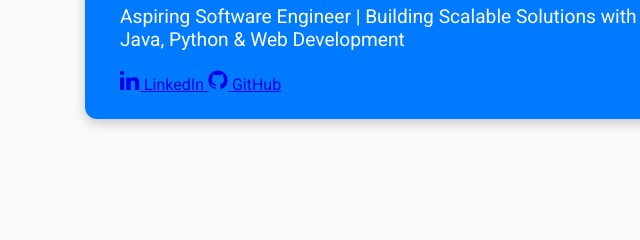
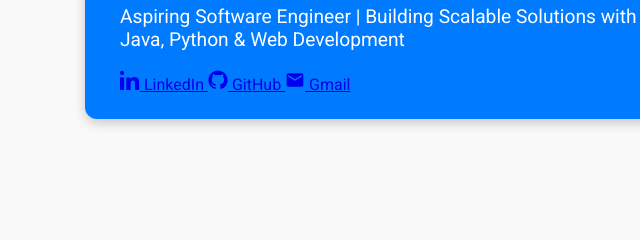
Before and after one commit to SonyDasari666/PortFolio_Website, a plain HTML site: page index.html in a window 1280 px wide. Shown: the part 507-747 px from the top of the page, 116-756 px from the left. Drawn offline with Linux system fonts and the light colour scheme.

Commit message:
Updated index.html - added Gmail link

```diff
--- a/index.html
+++ b/index.html
@@ -51,7 +51,18 @@
     </svg>
     <span>GitHub</span>
   </a>
+
+  <a href="mailto:sonydasari230@gmail.com" target="_blank" rel="noopener noreferrer" aria-label="Gmail">
+    <!-- Gmail SVG -->
+    <svg viewBox="0 0 24 24" width="20" height="20" aria-hidden="true" focusable="false">
+      <path fill="currentColor" d="M20 4H4c-1.1 0-2 .9-2 2v12c0 1.1.9 2
+      2 2h16c1.1 0 2-.9 2-2V6c0-1.1-.9-2-2-2zm0
+      4-8 5-8-5V6l8 5 8-5v2z"/>
+    </svg>
+    <span>Gmail</span>
+  </a>
 </div>
+
 </div>
 
 
```
Lines whose indentation alone changed are shown as unchanged.
